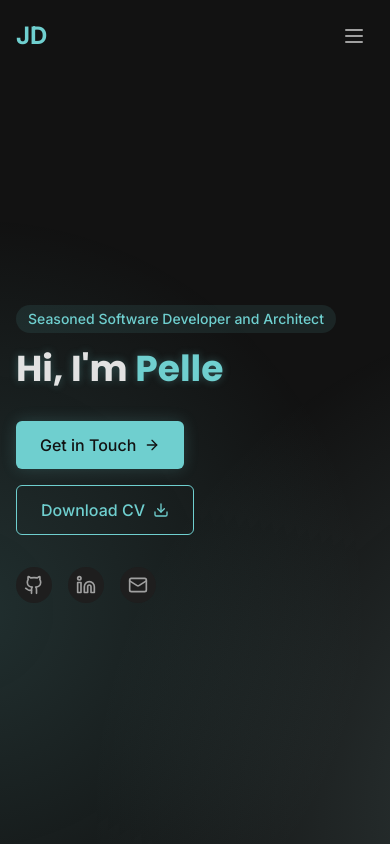
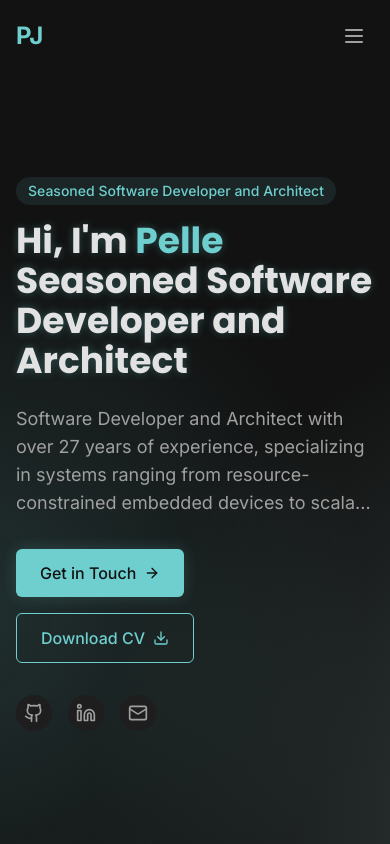
Before and after one commit to pjoe/pjoe.github.io, a React (Vite) app: page / in a window 390 px wide. Shown: the top 844 px of the page. Built offline with nearby package versions, Linux system fonts and the light colour scheme.

Commit message:
fix: name

```diff
--- a/src/components/Footer.tsx
+++ b/src/components/Footer.tsx
@@ -12,6 +12,9 @@ const Footer = () => {
 
   const currentYear = new Date().getFullYear();
 
+  // Get initials from name
+  const initials = resumeData.name.split(' ').map(n => n[0]).join('');
+
   return (
     <footer className="bg-background-dark border-t border-gray-800 py-12 relative">
       <div className="section-container">
@@ -23,8 +26,8 @@ const Footer = () => {
               whileTap={{ scale: 0.95 }}
             >
               <a href="#home" className="flex items-center gap-2">
-                <span className="text-accent-primary">JD</span>
-                <span>John Doe</span>
+                <span className="text-accent-primary">{initials}</span>
+                <span>{resumeData.name}</span>
               </a>
             </motion.div>
 
--- a/src/components/Header.tsx
+++ b/src/components/Header.tsx
@@ -2,6 +2,7 @@ import { useState, useEffect } from 'react';
 import { Menu, X } from 'lucide-react';
 import { motion } from 'framer-motion';
 import { useNavigationStore } from '../store';
+import resumeData from '../data/resumeData';
 
 const navItems = [
   { id: 'home', label: 'Home' },
@@ -50,6 +51,9 @@ const Header = () => {
     }
   };
 
+  // Get initials from name
+  const initials = resumeData.name.split(' ').map(n => n[0]).join('');
+
   return (
     <motion.header
       className={`fixed top-0 left-0 right-0 z-50 transition-all duration-300 ${
@@ -69,8 +73,8 @@ const Header = () => {
             whileTap={{ scale: 0.95 }}
           >
             <a href="#home" className="flex items-center gap-2">
-              <span className="text-accent-primary">JD</span>
-              <span className="hidden sm:inline">John Doe</span>
+              <span className="text-accent-primary">{initials}</span>
+              <span className="hidden sm:inline">{resumeData.name}</span>
             </a>
           </motion.div>
 
--- a/src/components/Hero.tsx
+++ b/src/components/Hero.tsx
@@ -4,7 +4,7 @@ import resumeData from '../data/resumeData';
 
 const Hero = () => {
   return (
-    <section className="min-h-screen flex items-center pt-16">
+    <section className="min-h-screen flex items-center pt-16" id="home">
       <div className="section-container relative z-10">
         <div className="grid grid-cols-1 lg:grid-cols-2 gap-12 items-center">
           <motion.div
@@ -32,7 +32,7 @@ const Hero = () => {
                 {resumeData.name.split(' ')[0]}
               </span>
               <br />
-              {resumeData.headline}
+              {resumeData.headline || resumeData.title}
             </motion.h1>
 
             <motion.p
@@ -41,7 +41,7 @@ const Hero = () => {
               animate={{ opacity: 1 }}
               transition={{ delay: 0.7, duration: 0.8 }}
             >
-              {resumeData.summary}
+              {resumeData.summary || resumeData.bio.substring(0, 150) + "..."}
             </motion.p>
 
             <motion.div
@@ -136,7 +136,7 @@ const Hero = () => {
                 animate={{ y: [0, -10, 0] }}
                 transition={{ repeat: Infinity, duration: 3, ease: "easeInOut" }}
               >
-                <div className="text-accent-primary font-bold text-xl">5+</div>
+                <div className="text-accent-primary font-bold text-xl">27+</div>
                 <div className="text-text-secondary text-xs">Years Exp.</div>
               </motion.div>
 
```
